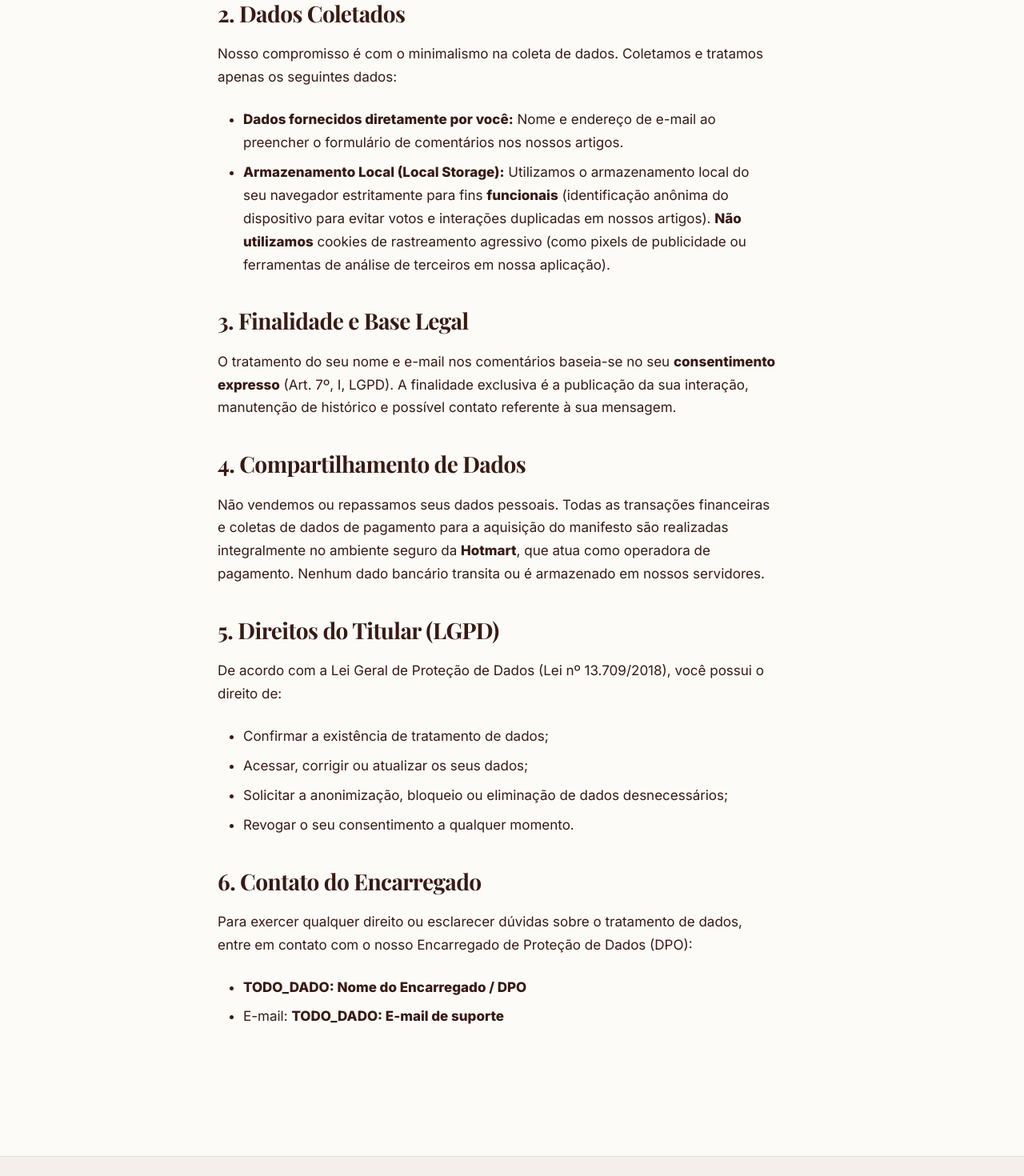
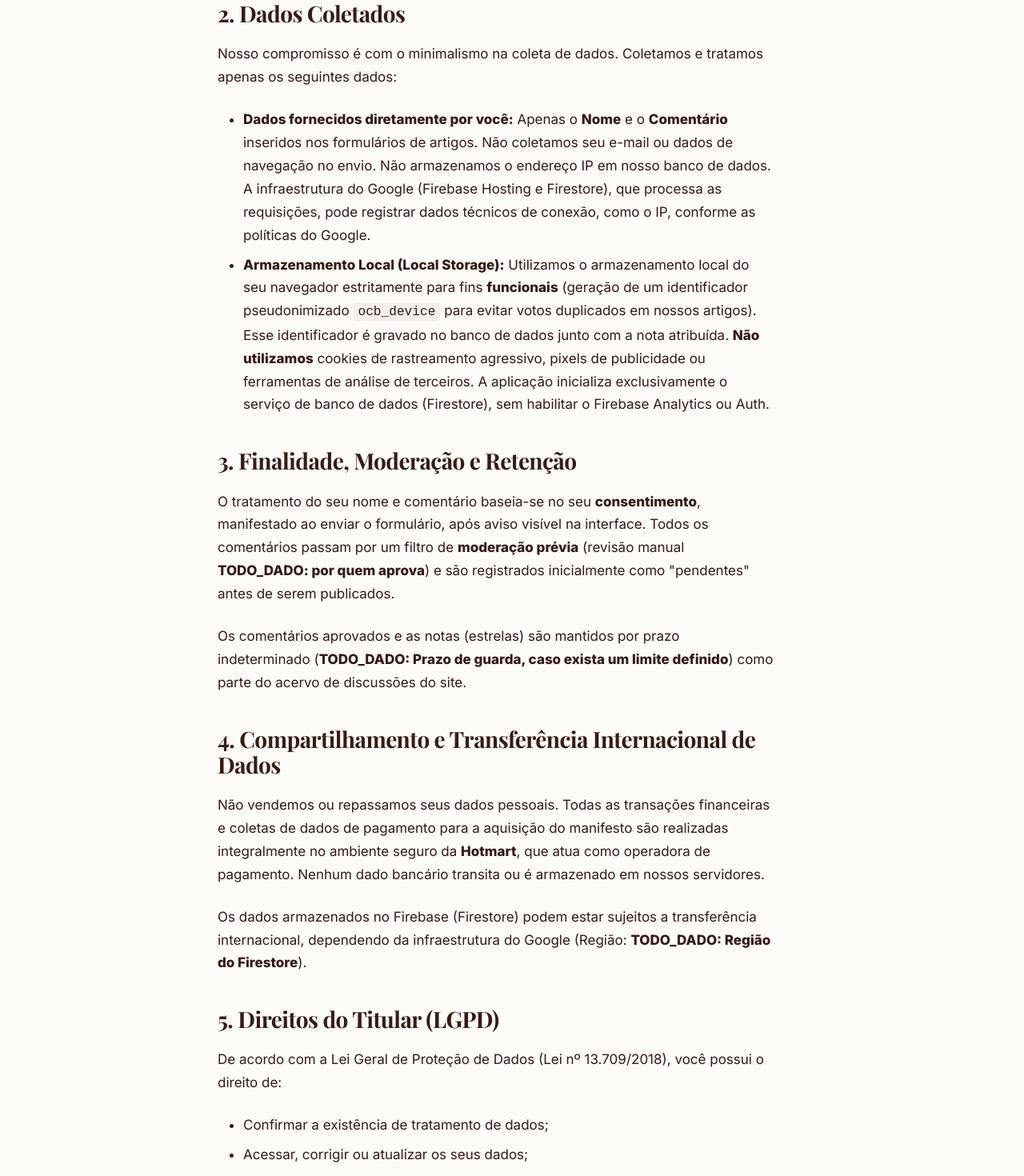
Before and after one commit to fabianbaldovino/ocodigobrasil, a Next.js app: page /privacidade in a window 1280 px wide. Shown: the part 420-1890 px from the top of the page at 80% size. Built offline with nearby package versions, Linux system fonts and the light colour scheme.

Commit message:
fix: ajusta textos legais e adiciona aviso de consentimento no form

```diff
--- a/src/app/privacidade/page.tsx
+++ b/src/app/privacidade/page.tsx
@@ -24,18 +24,24 @@ export default function Privacidade() {
         <h2>2. Dados Coletados</h2>
         <p>Nosso compromisso é com o minimalismo na coleta de dados. Coletamos e tratamos apenas os seguintes dados:</p>
         <ul>
-          <li><strong>Dados fornecidos diretamente por você:</strong> Nome e endereço de e-mail ao preencher o formulário de comentários nos nossos artigos.</li>
-          <li><strong>Armazenamento Local (Local Storage):</strong> Utilizamos o armazenamento local do seu navegador estritamente para fins <strong>funcionais</strong> (identificação anônima do dispositivo para evitar votos e interações duplicadas em nossos artigos). <strong>Não utilizamos</strong> cookies de rastreamento agressivo (como pixels de publicidade ou ferramentas de análise de terceiros em nossa aplicação).</li>
+          <li><strong>Dados fornecidos diretamente por você:</strong> Apenas o <strong>Nome</strong> e o <strong>Comentário</strong> inseridos nos formulários de artigos. Não coletamos seu e-mail ou dados de navegação no envio. Não armazenamos o endereço IP em nosso banco de dados. A infraestrutura do Google (Firebase Hosting e Firestore), que processa as requisições, pode registrar dados técnicos de conexão, como o IP, conforme as políticas do Google.</li>
+          <li><strong>Armazenamento Local (Local Storage):</strong> Utilizamos o armazenamento local do seu navegador estritamente para fins <strong>funcionais</strong> (geração de um identificador pseudonimizado <code>ocb_device</code> para evitar votos duplicados em nossos artigos). Esse identificador é gravado no banco de dados junto com a nota atribuída. <strong>Não utilizamos</strong> cookies de rastreamento agressivo, pixels de publicidade ou ferramentas de análise de terceiros. A aplicação inicializa exclusivamente o serviço de banco de dados (Firestore), sem habilitar o Firebase Analytics ou Auth.</li>
         </ul>
 
-        <h2>3. Finalidade e Base Legal</h2>
+        <h2>3. Finalidade, Moderação e Retenção</h2>
         <p>
-          O tratamento do seu nome e e-mail nos comentários baseia-se no seu <strong>consentimento expresso</strong> (Art. 7º, I, LGPD). A finalidade exclusiva é a publicação da sua interação, manutenção de histórico e possível contato referente à sua mensagem.
+          O tratamento do seu nome e comentário baseia-se no seu <strong>consentimento</strong>, manifestado ao enviar o formulário, após aviso visível na interface. Todos os comentários passam por um filtro de <strong>moderação prévia</strong> (revisão manual <strong>TODO_DADO: por quem aprova</strong>) e são registrados inicialmente como &quot;pendentes&quot; antes de serem publicados.
+        </p>
+        <p>
+          Os comentários aprovados e as notas (estrelas) são mantidos por prazo indeterminado (<strong>TODO_DADO: Prazo de guarda, caso exista um limite definido</strong>) como parte do acervo de discussões do site.
         </p>
 
-        <h2>4. Compartilhamento de Dados</h2>
+        <h2>4. Compartilhamento e Transferência Internacional de Dados</h2>
         <p>
           Não vendemos ou repassamos seus dados pessoais. Todas as transações financeiras e coletas de dados de pagamento para a aquisição do manifesto são realizadas integralmente no ambiente seguro da <strong>Hotmart</strong>, que atua como operadora de pagamento. Nenhum dado bancário transita ou é armazenado em nossos servidores.
+        </p>
+        <p>
+          Os dados armazenados no Firebase (Firestore) podem estar sujeitos a transferência internacional, dependendo da infraestrutura do Google (Região: <strong>TODO_DADO: Região do Firestore</strong>).
         </p>
 
         <h2>5. Direitos do Titular (LGPD)</h2>
@@ -49,14 +55,18 @@ export default function Privacidade() {
           <li>Revogar o seu consentimento a qualquer momento.</li>
         </ul>
 
-        <h2>6. Contato do Encarregado</h2>
+        <h2>6. Contato e Exclusão de Dados</h2>
         <p>
-          Para exercer qualquer direito ou esclarecer dúvidas sobre o tratamento de dados, entre em contato com o nosso Encarregado de Proteção de Dados (DPO):
+          Como o nosso formulário não exige login, não possuímos uma funcionalidade automatizada de exclusão de comentários. Caso deseje remover um comentário publicado com o seu nome, ou exercer qualquer outro direito sob a LGPD, entre em contato conosco através do e-mail abaixo informando o link do artigo:
         </p>
         <ul>
           <li><strong>TODO_DADO: Nome do Encarregado / DPO</strong></li>
-          <li>E-mail: <strong>TODO_DADO: E-mail de suporte</strong></li>
+          <li>E-mail para solicitações de exclusão: <strong>TODO_DADO: E-mail de suporte</strong></li>
         </ul>
+
+        <p style={{ marginTop: '3rem', fontSize: '0.875rem', color: 'var(--text-muted)' }}>
+          Última atualização: <strong>TODO_DADO: data</strong>
+        </p>
       </div>
     </div>
   );
--- a/src/app/termos/page.tsx
+++ b/src/app/termos/page.tsx
@@ -43,7 +43,11 @@ export default function Termos() {
 
         <h2>6. Foro de Eleição</h2>
         <p>
-          Para dirimir quaisquer controvérsias oriundas destes Termos de Uso, as partes elegem o foro da Comarca de <strong>TODO_DADO: Foro da cidade/estado</strong>, renunciando expressamente a qualquer outro, por mais privilegiado que seja.
+          Para dirimir quaisquer controvérsias oriundas destes Termos de Uso, as partes elegem o foro da Comarca de <strong>TODO_DADO: Foro da cidade/estado</strong>, renunciando expressamente a qualquer outro, por mais privilegiado que seja, ressalvado o direito do consumidor de propor ação no foro do seu domicílio.
+        </p>
+
+        <p style={{ marginTop: '3rem', fontSize: '0.875rem', color: 'var(--text-muted)' }}>
+          Última atualização: <strong>TODO_DADO: data</strong>
         </p>
       </div>
     </div>
--- a/src/components/Comments.tsx
+++ b/src/components/Comments.tsx
@@ -118,6 +118,9 @@ export default function Comments({ slug }: { slug: string }) {
           <button type="submit" className="comment-submit" disabled={state === 'sending'}>
             {state === 'sending' ? 'Enviando…' : 'Enviar comentário'}
           </button>
+          <p className="widget-note" style={{ fontSize: '0.75rem', marginTop: '0.75rem' }}>
+            Ao enviar, você concorda com o tratamento do seu nome e comentário conforme a <a href="/privacidade/" target="_blank" rel="noopener noreferrer" style={{ textDecoration: 'underline' }}>Política de Privacidade</a>.
+          </p>
           <p className="widget-note" role="status">
             {state === 'sent' && 'Comentário enviado! Ele será publicado após moderação.'}
             {state === 'error' && errorMessage}
```
